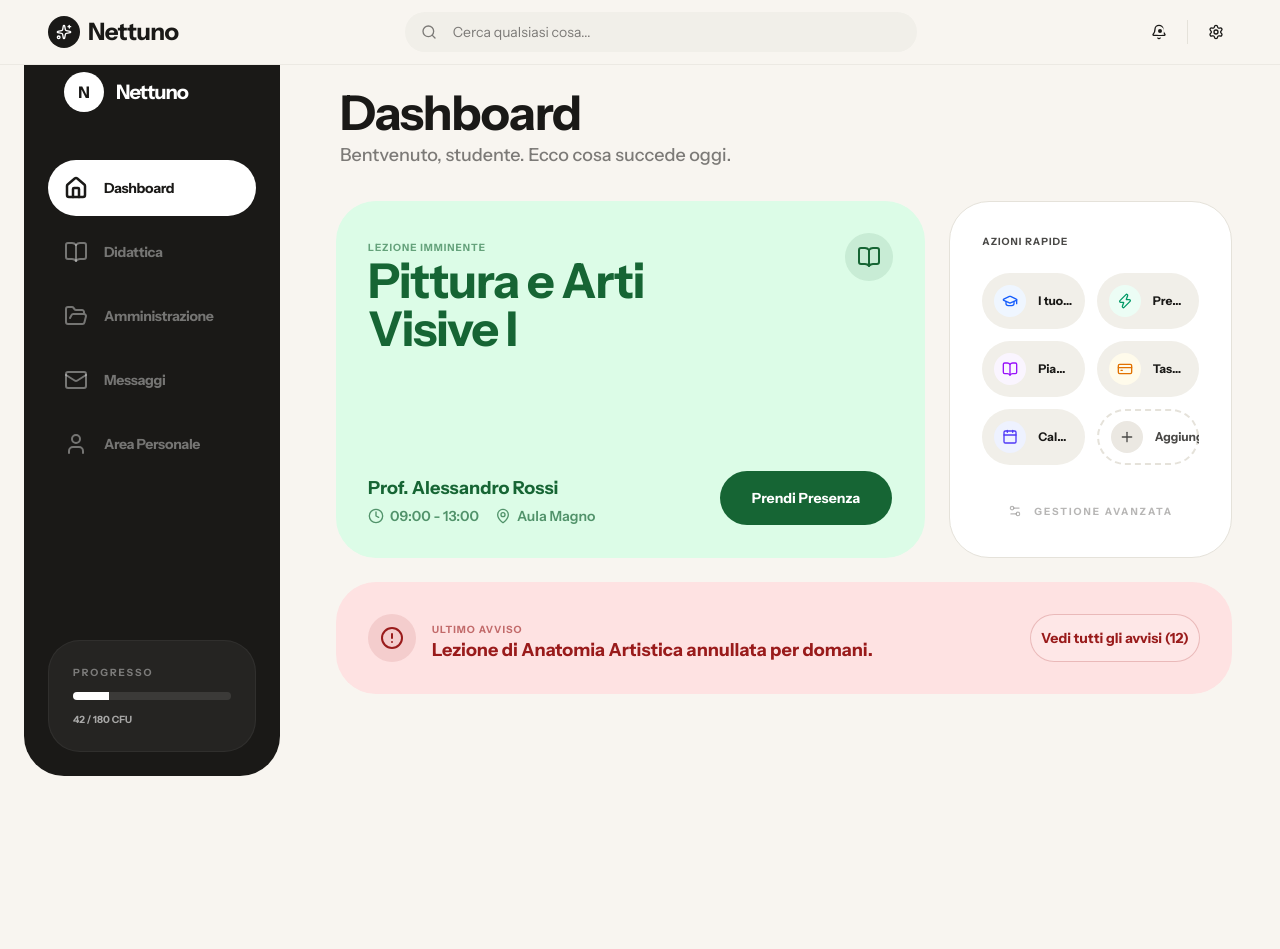
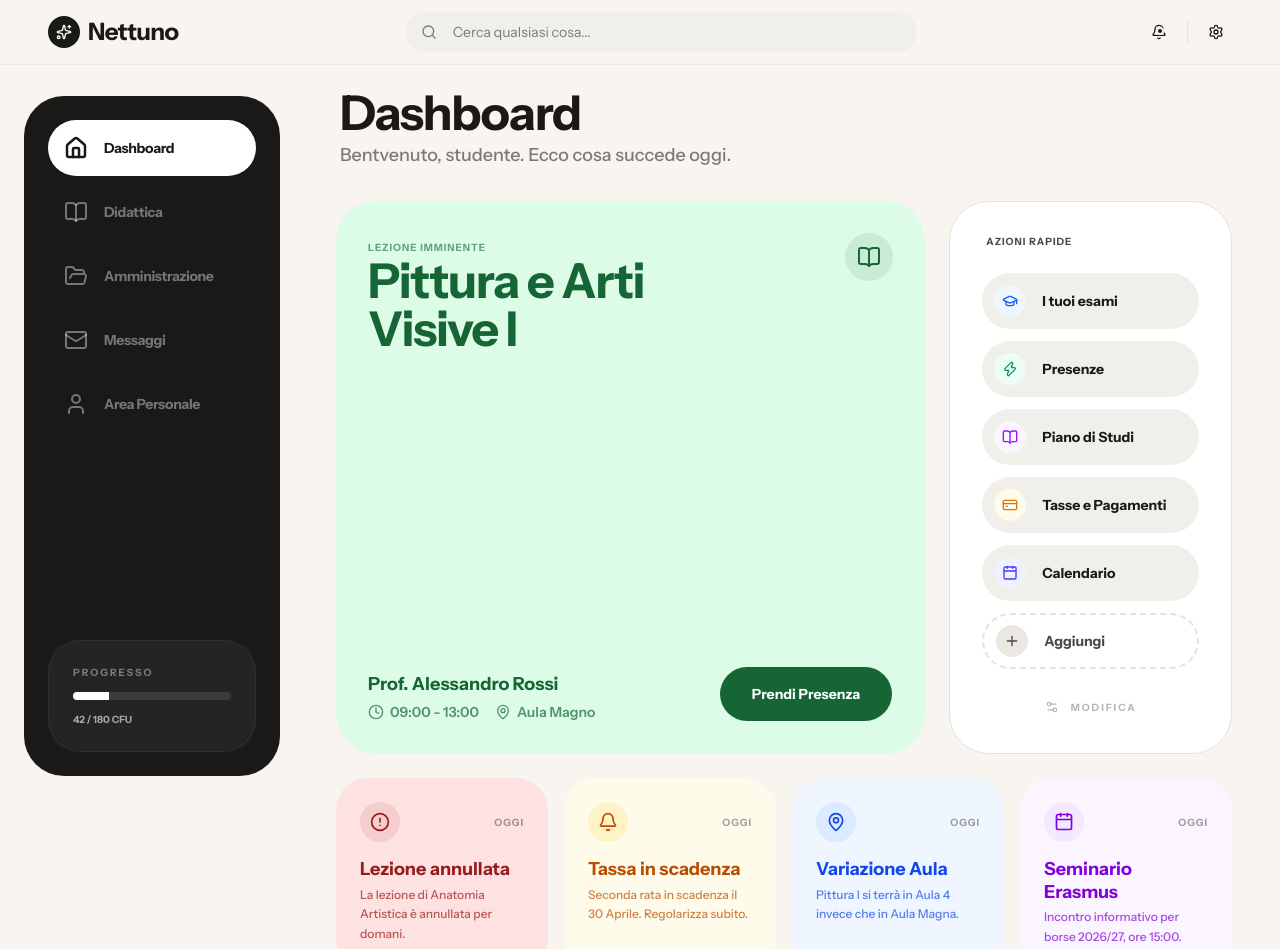
Before and after one commit to Snes00/nettuno-prototype, a Next.js app: page / in a window 1280 px wide. Shown: the top 949 px of the page. Before the commit the page ends 800 px from the top, so only its background shows below. Built offline with nearby package versions, Linux system fonts and the light colour scheme.

Commit message:
feat: ottimizzazione dashboard avvisi e pulizia sidebar

```diff
--- a/src/app/(dashboard)/page.tsx
+++ b/src/app/(dashboard)/page.tsx
@@ -3,16 +3,25 @@ import {
   BookOpen,
   Clock,
   MapPin,
-  ChevronRight
+  ChevronRight,
+  Calendar,
+  Bell
 } from "lucide-react";
 import { Button } from "@/components/ui/button";
 import { QuickActions } from "@/components/dashboard/QuickActions";
 import { cn } from "@/lib/utils";
 
+const AVVISI = [
+  { id: 1, titolo: "Lezione annullata", descrizione: "La lezione di Anatomia Artistica è annullata per domani.", colore: "text-[#991b1b]", bg: "bg-[#FEE2E2]", iconBg: "bg-[#991b1b]/10", icon: AlertCircle },
+  { id: 2, titolo: "Tassa in scadenza", descrizione: "Seconda rata in scadenza il 30 Aprile. Regolarizza subito.", colore: "text-amber-700", bg: "bg-amber-50", iconBg: "bg-amber-100", icon: Bell },
+  { id: 3, titolo: "Variazione Aula", descrizione: "Pittura I si terrà in Aula 4 invece che in Aula Magna.", colore: "text-blue-700", bg: "bg-blue-50", iconBg: "bg-blue-100", icon: MapPin },
+  { id: 4, titolo: "Seminario Erasmus", descrizione: "Incontro informativo per borse 2026/27, ore 15:00.", colore: "text-purple-700", bg: "bg-purple-50", iconBg: "bg-purple-100", icon: Calendar },
+];
+
 export default function DashboardPage() {
   return (
     <div className="flex flex-col gap-8 pb-12 animate-in fade-in duration-500">
-      {/* Intestazione Originale */}
+      {/* Intestazione */}
       <section className="px-1 space-y-1">
         <h1 className="text-4xl md:text-5xl font-bold tracking-tight text-[#1A1917]">Dashboard</h1>
         <p className="text-[#7C7A77] text-base md:text-lg font-medium">
@@ -20,10 +29,10 @@ export default function DashboardPage() {
         </p>
       </section>
 
-      {/* Grid Bento - Riequilibrata */}
+      {/* Grid Bento */}
       <div className="grid grid-cols-1 md:grid-cols-12 gap-6">
 
-        {/* Lezione Imminente (Bento Green) - Priorità Alta */}
+        {/* Lezione Imminente (Bento Green) */}
         <div className="md:col-span-8 bg-[#DCFCE7] rounded-[2.5rem] p-8 min-h-[300px] flex flex-col justify-between group">
           <div className="flex justify-between items-start">
              <div className="space-y-1">
@@ -48,31 +57,30 @@ export default function DashboardPage() {
           </div>
         </div>
 
-        {/* Azioni Rapide (Bento White) - Dimensione corretta e compatta */}
+        {/* Azioni Rapide (Bento White) */}
         <div className="md:col-span-4 bg-white border border-[#E5E2DA] rounded-[2.5rem] p-8 flex flex-col gap-6">
-           <div className="flex justify-between items-center">
+           <div className="flex justify-between items-center px-1">
               <span className="text-[10px] font-black uppercase tracking-widest text-[#4A4947]">Azioni Rapide</span>
            </div>
-           <div className="bg-transparent overflow-hidden">
-              {/* Qui QuickActions deve essere ottimizzato per stare in un col-span-4 */}
-              <QuickActions />
-           </div>
+           <QuickActions />
         </div>
 
-        {/* Avvisi Critici (Bento Pink) - Sotto la lezione */}
-        <div className="md:col-span-12 lg:col-span-12 bg-[#FEE2E2] rounded-[2.5rem] p-8 flex flex-col md:flex-row gap-8 items-start md:items-center justify-between">
-           <div className="flex items-center gap-4">
-              <div className="h-12 w-12 rounded-full bg-[#991b1b]/10 flex items-center justify-center shrink-0">
-                 <AlertCircle className="h-6 w-6 text-[#991b1b]" />
-              </div>
-              <div>
-                 <span className="text-[10px] font-black uppercase tracking-widest text-[#991b1b]/60">Ultimo Avviso</span>
-                 <p className="text-lg font-bold text-[#991b1b] leading-tight">Lezione di Anatomia Artistica annullata per domani.</p>
-              </div>
-           </div>
-           <Button variant="outline" className="rounded-full border-[#991b1b]/20 text-[#991b1b] font-bold h-12 bg-white/20 whitespace-nowrap">
-              Vedi tutti gli avvisi (12)
-           </Button>
+        {/* Sezione Avvisi - Griglia 2x2 su mobile/tablet, lista su desktop */}
+        <div className="md:col-span-12 grid grid-cols-1 md:grid-cols-2 lg:grid-cols-4 gap-4">
+           {AVVISI.map((avviso) => (
+             <div key={avviso.id} className={cn("rounded-[2rem] p-6 flex flex-col gap-4 transition-all hover:scale-[1.02]", avviso.bg)}>
+                <div className="flex items-center justify-between">
+                   <div className={cn("h-10 w-10 rounded-full flex items-center justify-center", avviso.iconBg)}>
+                      <avviso.icon className={cn("h-5 w-5", avviso.colore)} />
+                   </div>
+                   <span className="text-[10px] font-bold uppercase tracking-widest opacity-40">Oggi</span>
+                </div>
+                <div>
+                   <h3 className={cn("font-bold text-lg leading-tight mb-1", avviso.colore)}>{avviso.titolo}</h3>
+                   <p className={cn("text-xs font-medium opacity-70 leading-relaxed", avviso.colore)}>{avviso.descrizione}</p>
+                </div>
+             </div>
+           ))}
         </div>
 
       </div>
--- a/src/components/dashboard/QuickActions.tsx
+++ b/src/components/dashboard/QuickActions.tsx
@@ -77,20 +77,20 @@ export function QuickActions() {
   const currentActions = ALL_ACTIONS.filter(a => activeActions.includes(a.id))
 
   return (
-    <div className="space-y-6">
-      <div className="grid grid-cols-1 sm:grid-cols-2 gap-3">
+    <div className="space-y-4">
+      <div className="flex flex-col gap-3">
         {currentActions.map((action) => {
           const Icon = action.icon
           return (
             <Button
               key={action.id}
               variant="outline"
-              className="flex items-center justify-start h-14 w-full p-3 gap-3 rounded-2xl border-none bg-[#F1EFE9] hover:bg-[#EBE8E2] transition-all group shadow-none"
+              className="flex items-center justify-start h-14 w-full p-3 gap-4 rounded-2xl border-none bg-[#F1EFE9] hover:bg-[#EBE8E2] transition-all group shadow-none"
             >
               <div className={cn("p-2 rounded-xl shrink-0 transition-transform group-hover:scale-110", action.bg, action.color)}>
                 <Icon className="h-5 w-5" />
               </div>
-              <span className="text-xs font-bold text-[#1A1917] truncate">{action.label}</span>
+              <span className="text-sm font-bold text-[#1A1917]">{action.label}</span>
             </Button>
           )
         })}
@@ -99,12 +99,12 @@ export function QuickActions() {
           <DialogTrigger asChild>
             <Button
               variant="outline"
-              className="flex items-center justify-start h-14 w-full p-3 gap-3 rounded-2xl border-2 border-dashed border-[#E5E2DA] hover:border-[#1A1917]/20 bg-transparent hover:bg-white/50 transition-all group shadow-none"
+              className="flex items-center justify-start h-14 w-full p-3 gap-4 rounded-2xl border-2 border-dashed border-[#E5E2DA] hover:border-[#1A1917]/20 bg-transparent hover:bg-white/50 transition-all group shadow-none"
             >
               <div className="p-2 rounded-xl bg-[#EBE8E2] text-[#4A4947] group-hover:bg-[#1A1917]/10 transition-colors shrink-0">
                 <Plus className="h-5 w-5" />
               </div>
-              <span className="text-xs font-bold text-[#4A4947]">Aggiungi</span>
+              <span className="text-sm font-bold text-[#4A4947]">Aggiungi</span>
             </Button>
           </DialogTrigger>
           <DialogContent className="sm:max-w-md rounded-[2.5rem] border-none shadow-2xl bg-[#F8F5F0]">
@@ -144,9 +144,14 @@ export function QuickActions() {
       </div>
 
       <div className="flex justify-center pt-2">
-        <Button variant="ghost" size="sm" className="text-[10px] font-black uppercase tracking-[0.2em] text-[#4A4947]/40 hover:bg-transparent">
-           <Settings2 className="h-3 w-3 mr-2" /> Gestione Avanzata
-        </Button>
+        <Dialog>
+           <DialogTrigger asChild>
+              <Button variant="ghost" size="sm" className="text-[10px] font-black uppercase tracking-[0.2em] text-[#4A4947]/40 hover:bg-transparent">
+                 <Settings2 className="h-3 w-3 mr-2" /> Modifica
+              </Button>
+           </DialogTrigger>
+           {/* Riutilizziamo lo stesso Dialog per coerenza UX */}
+        </Dialog>
       </div>
     </div>
   )
--- a/src/components/layout/BottomNav.tsx
+++ b/src/components/layout/BottomNav.tsx
@@ -62,12 +62,8 @@ export function BottomNav() {
       </nav>
 
       {/* Desktop Sidebar - Bento Solid Block */}
-      <nav className="hidden fixed left-6 top-6 bottom-6 w-24 md:w-64 bg-[#1A1917] rounded-[2.5rem] md:flex flex-col p-6 gap-2 z-40 transition-all">
-        <div className="flex items-center justify-center md:justify-start px-4 py-6 mb-4">
-           <div className="h-10 w-10 rounded-2xl bg-white flex items-center justify-center font-black text-[#1A1917]">N</div>
-           <span className="hidden md:block ml-3 text-white font-black text-xl tracking-tighter">Nettuno</span>
-        </div>
-
+      {/* top-24 per lasciare spazio all'header ed evitare overlap con il logo Nettuno */}
+      <nav className="hidden fixed left-6 top-24 bottom-6 w-24 md:w-64 bg-[#1A1917] rounded-[2.5rem] md:flex flex-col p-6 gap-2 z-40 transition-all shadow-none">
         <div className="space-y-2">
           {items.map((item) => {
             const Icon = item.icon;
```
